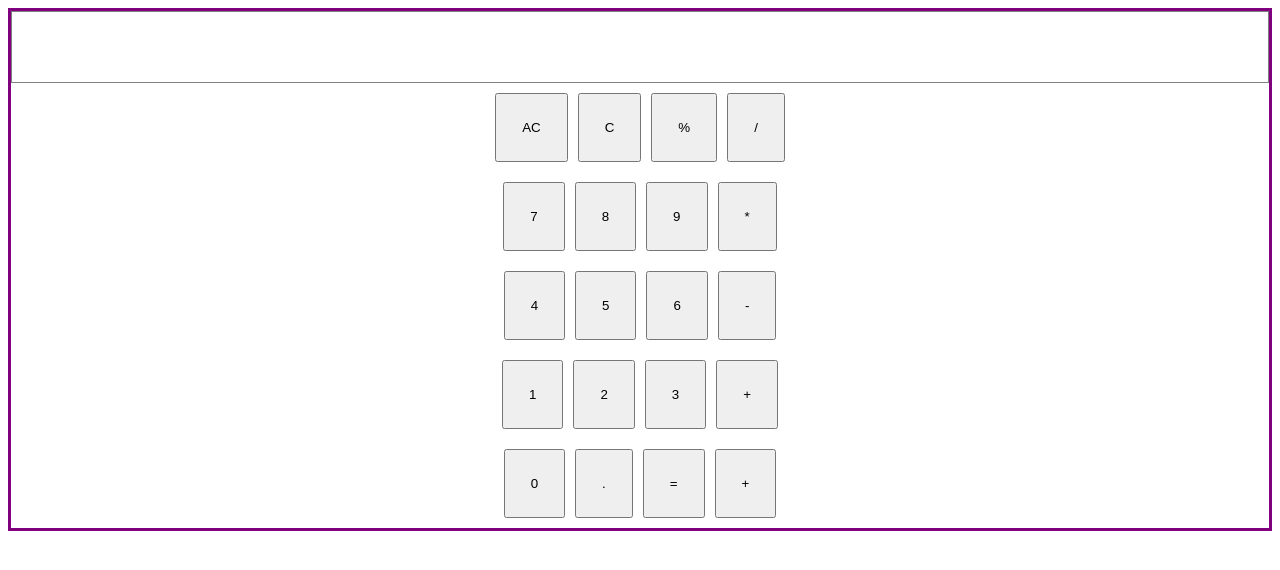
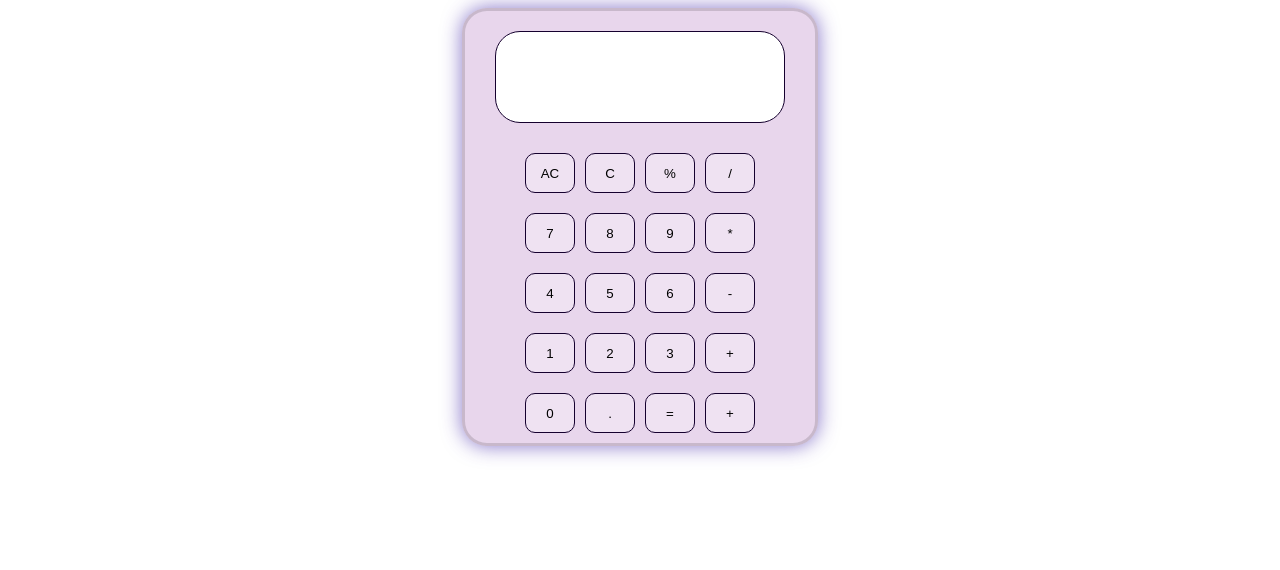
Before and after one commit to LuKa44x/Calculator, a plain HTML site: page index.html in a window 1280 px wide. Drawn offline with Linux system fonts and the light colour scheme.

Commit message:
Better style for the calculator

```diff
--- a/style.css
+++ b/style.css
@@ -3,15 +3,27 @@ html{
     width: 100%;
     box-sizing: border-box;
 }
-
+body{
+    display: flex;
+    justify-content: center;
+}
 .container{
-    border: 3px solid purple;
+    border: 3px solid rgba(0, 0, 0, 0.137);
+    border-radius: 25px;
+    width:350px;
+    box-shadow: 0 0 20px rgba(68, 40, 170, 0.637);
+    background-color: rgba(124, 23, 145, 0.178);
 }
 
 .display{
-    border: 1px solid gray;
-    padding :35px;
-    text-align: center;
+    border: 1px solid rgb(21, 0, 46);
+    height: 90px;
+    display: flex;
+    justify-content: center;
+    align-items: center;
+    margin: 20px 30px;
+    background-color: white;
+    border-radius: 25px;
 }
 
 .gridContainer{
@@ -28,5 +40,9 @@ html{
 
 }
 .btnColumn{
-    padding:25px;
+    flex:0 0 50px;
+    height: 40px;
+    border-radius: 10px;
+    border: 1px solid rgb(21, 0, 46);
+    background-color: rgba(255, 255, 255, 0.295);
 }
```
